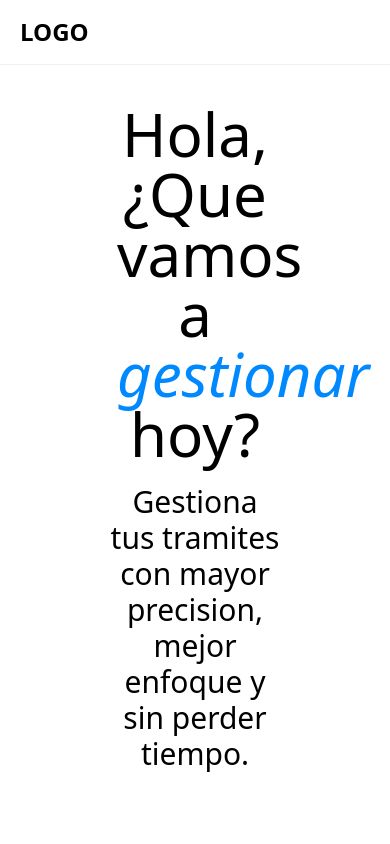
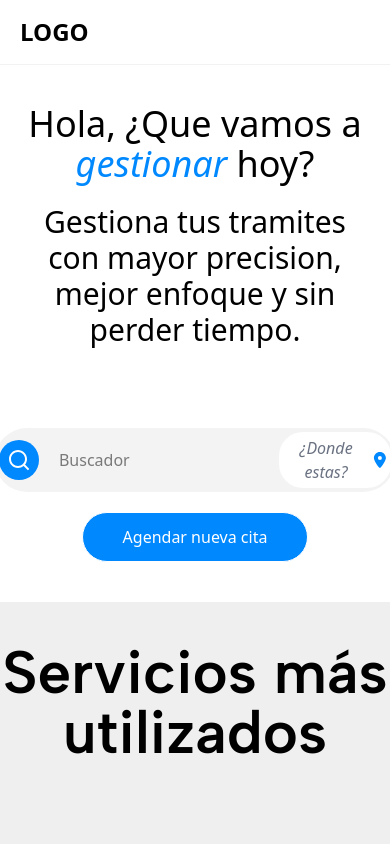
Before and after one commit to Urpirio/s-gob-2025, a Next.js app: page / in a window 390 px wide. Shown: the top 844 px of the page. Built offline with nearby package versions, Linux system fonts and the light colour scheme.

Commit message:
Se agrego la fase 1 de la responsividad

```diff
--- a/components/components - Home/components/Section - Search.jsx
+++ b/components/components - Home/components/Section - Search.jsx
@@ -2,13 +2,13 @@
 export default function SectionSearch() {
   return (
     <section className="py-10 flex flex-col items-center justify-center gap-5">
-      <div className="text-center w-[40%]">
-        <h1 className="text-6xl">
+      <div className="text-center w-[40%] min-w-90">
+        <h1 className=" text-4xl lg:text-6xl">
           Hola, ¿Que vamos
           a <i className="text-[#0088FF] font-">gestionar</i> hoy?
         </h1>
       </div>
-      <div className="text-center w-[45%]">
+      <div className="text-center w-[45%] min-w-90">
         <h2 className="text-3xl font-extralight">Gestiona tus tramites con mayor precision, mejor enfoque y sin perder tiempo.</h2>
       </div>
     </section>
```
